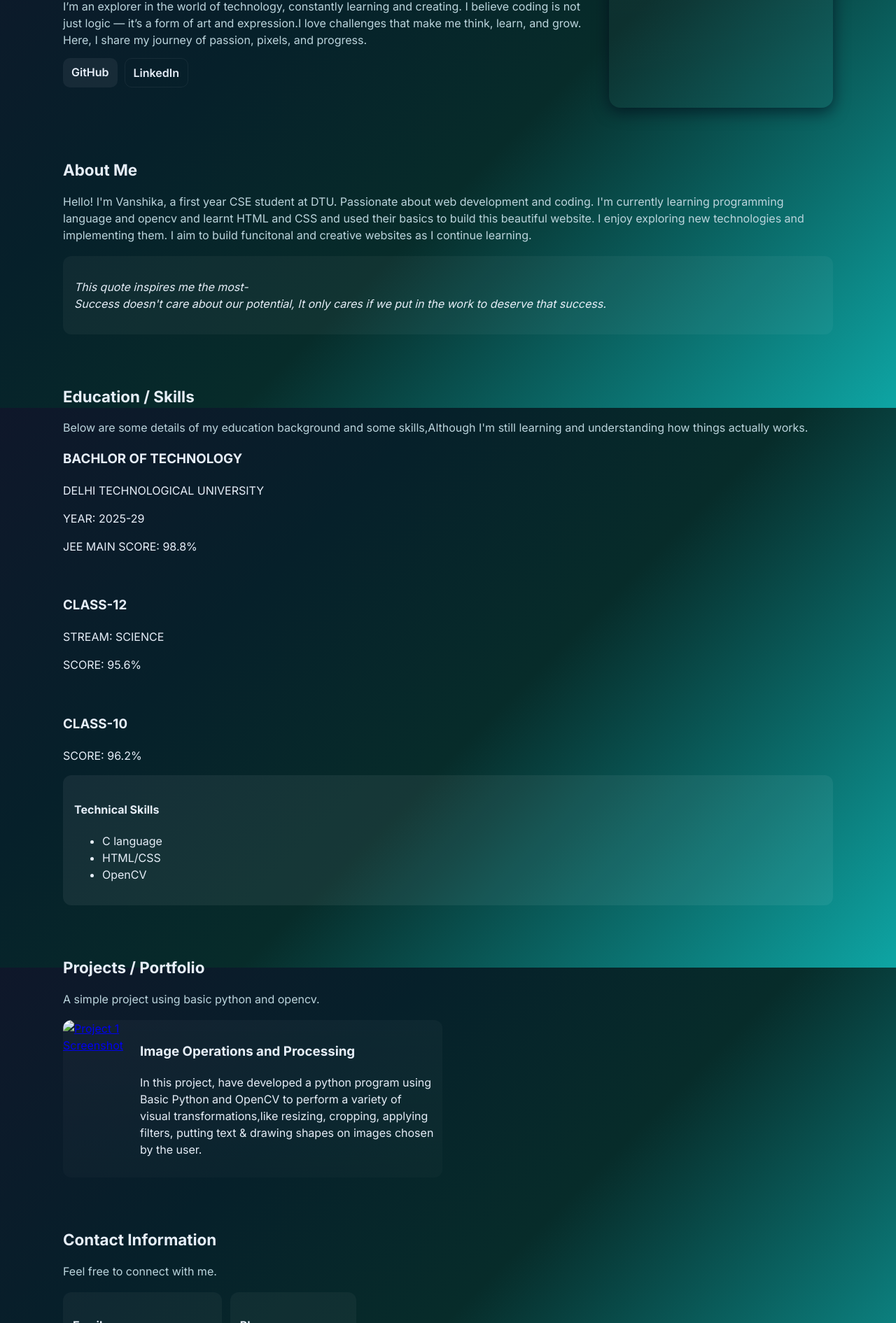
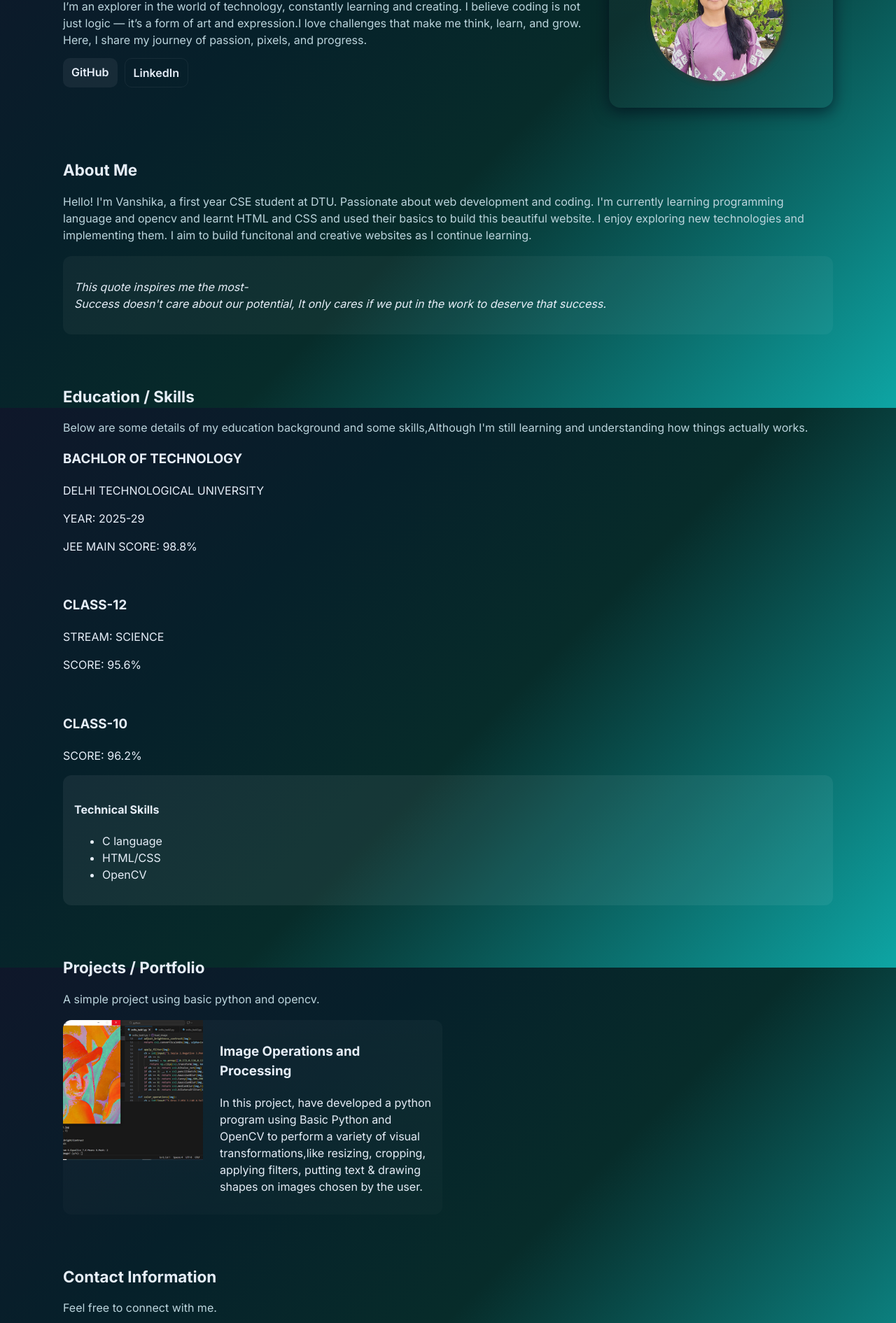
Before and after one commit to vanshikav660/vanshika-portfolio, a plain HTML site: page index.html in a window 1280 px wide. Shown: the part 217-2108 px from the top of the page at 70% size. Drawn offline with Linux system fonts and the light colour scheme.

Commit message:
Add files via upload

```diff
--- a/index.html
+++ b/index.html
@@ -37,8 +37,7 @@ Here, I share my journey of passion, pixels, and progress.</p>
           </div>
         </div>
         <div class="hero-card">
-          <!-- Simple SVG placeholder avatar -->
-          <img src="assets/portvansh.jpeg" alt="Profile photo" class="profile-pic">
+          <img src="images\profile_photo.jpeg" alt="Profile photo" class="profile-pic">
           <div class="card-info">
 
           </div>
@@ -100,8 +99,8 @@ Here, I share my journey of passion, pixels, and progress.</p>
       <div class="projects-grid">
         <article class="project-card">
 
-        <a href="assets\image.png" target="_blank">
-        <img src="assets\image.png" alt="Project 1 Screenshot">
+        <a href="images\project_screenshot.png" target="_blank">
+        <img src="images\project_screenshot.png" alt="Project 1 Screenshot">
         </a>
 
           <div class="project-body">
```
